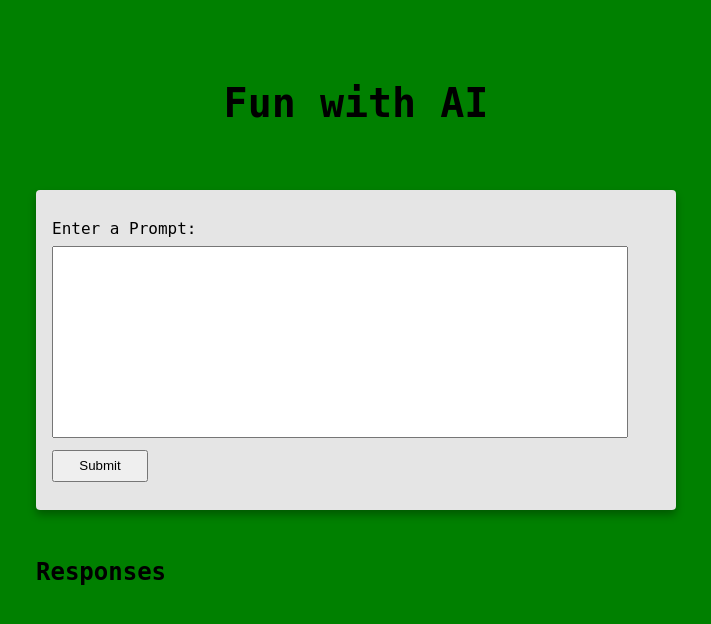
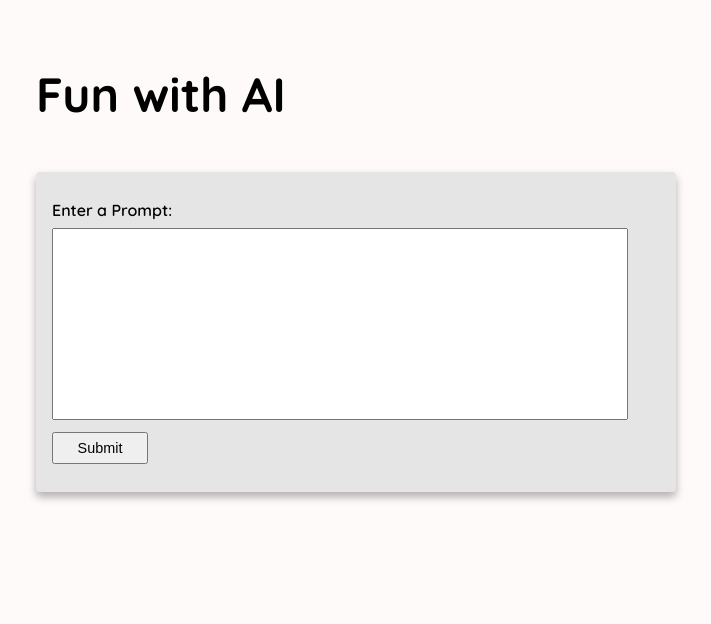
Before and after one commit to MarissaLZ/project-api, a React (Create React App) app: page / in a window 1280 px wide. Shown: the top 624 px of the page, without its empty margins (284-995 px from the left). Built offline with nearby package versions, Linux system fonts and the light colour scheme.

Commit message:
adds styling and font

```diff
--- a/public/index.html
+++ b/public/index.html
@@ -24,6 +24,8 @@
       work correctly both with client-side routing and a non-root public URL.
       Learn how to configure a non-root public URL by running `npm run build`.
     -->
+
+
     <title>React App</title>
   </head>
   <body>
--- a/src/App.js
+++ b/src/App.js
@@ -28,9 +28,7 @@ const App = () => {
       })
         .then((response) =>response.json())
         .then((data) => {
-          console.log(data.choices)
           const aiResponse = data.choices[0].text
-          console.log(aiResponse)
           setOutputList((outputList) =>
           [ { id: Date.now(), prompt: search,aiResponse: aiResponse,}, ...outputList])
         })
@@ -51,8 +49,10 @@ const App = () => {
     <>
       <h1>Fun with AI</h1>
       <AddPromptForm handleSearch={handleSearch}/>
-      <h2>Responses</h2>
-      <List outputList={outputList}/>
+      {!!outputList.length ? <><h2>Responses</h2> <List outputList={outputList}/></> : null}
+      {/* change conditioanlly rendering later*/ }
+
+
     </>
   )
 }
--- a/src/List.js
+++ b/src/List.js
@@ -3,7 +3,7 @@ import Item from './Item'
 
 const List = ({outputList}) => {
     return (
-        <ul>
+        <ul className="responses-container">
             {outputList.map((item) => {
                 return(
                     <Item key={item.id} prompt={item.prompt} response={item.aiResponse}/>
--- a/src/style.css
+++ b/src/style.css
@@ -1,3 +1,4 @@
+@import url('https://fonts.googleapis.com/css2?family=Quicksand:wght@300;400;500;600;700&display=swap');
 *,*:before, *:after {
     box-sizing: border-box;
 }
@@ -8,8 +9,8 @@
     text-decoration: none;
 }
 body {
-    font-family: 'monospace','Poppins', Georgia,'Times New Roman', serif;
-    background: green;
+    font-family: 'Quicksand','Poppins', Georgia,'Times New Roman', serif;
+    background: #fffafa;
     font-size: 16px;
     display: flex;
     justify-content: center;
@@ -18,10 +19,9 @@ body {
 }
 h1 {
     display:flex;
-    justify-content: center;
-    align-items: flex-start;
-    margin: 4rem 0 4rem 0;
-    font-size: 2.5rem;
+    justify-content: flex-start;
+    margin: 3rem 0 3rem 0;
+    font-size: 3rem;
     font-weight: bold;
 }
 h2{
@@ -40,33 +40,43 @@ form {
     padding: 1rem;
     box-shadow: 0 5px 8px rgb(0 0 0 / 30%);
 }
+label{
+        font-weight: 600;
+}
 textarea {
+    font-weight: 500;
+    font-size: 16px;
     margin: 0.5rem 0 0.5rem 0;
     width: 36rem;
     height: 12rem;
     resize: none;
 }
 form button {
+    font-size: 0.9rem;
     cursor: pointer;
     height: 2rem;
     width: 6rem;
+}
+
+.responses-container {
+    width: 40rem;
 }
 .response {
     display: flex;
     flex-direction: column;
     gap: 1rem;
-    background-color: aqua;
+    background-color: #E5E5E5;
     border-radius: 0.25rem;
+    padding: 1.5rem;
     margin-bottom: 2rem;
-    box-shadow: 0 5px 8px rgb(0 0 0 / 30%);
 }
 .response-items {
     display: flex;
     flex-direction: row;
+    font-weight: 500;
 }
 
 .response-items-title{
-    min-width: 6.5rem;
+    min-width: 6rem;
+    font-weight: 700;
 }
-
-  /*centers container margin: 0 auto;*/
```
